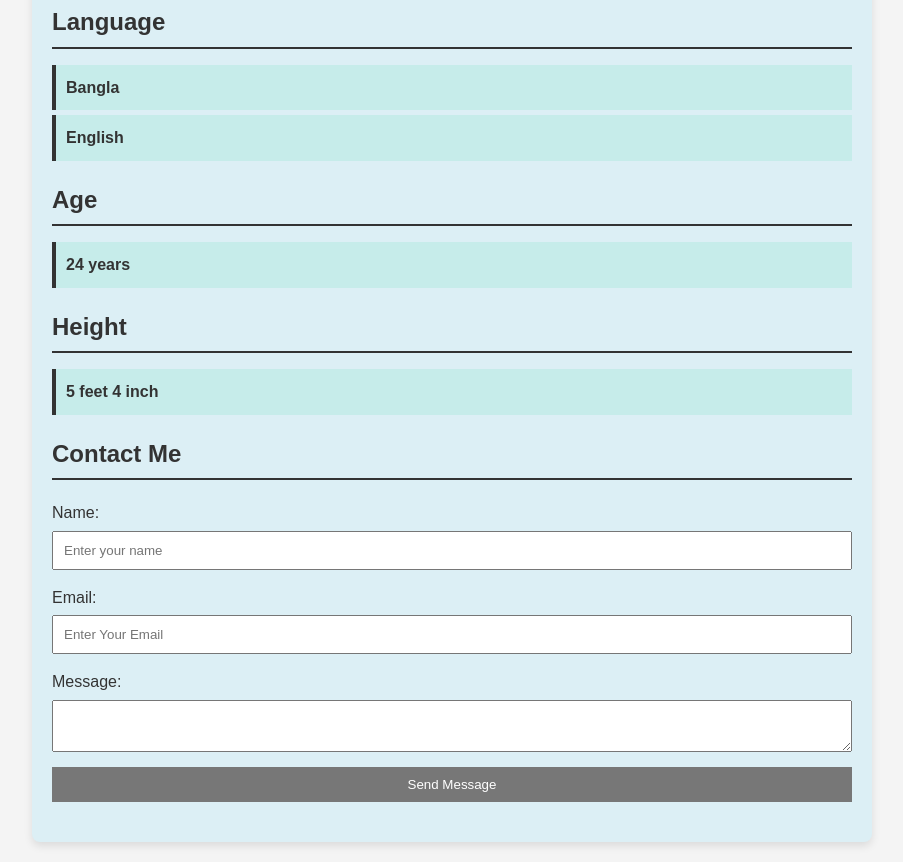
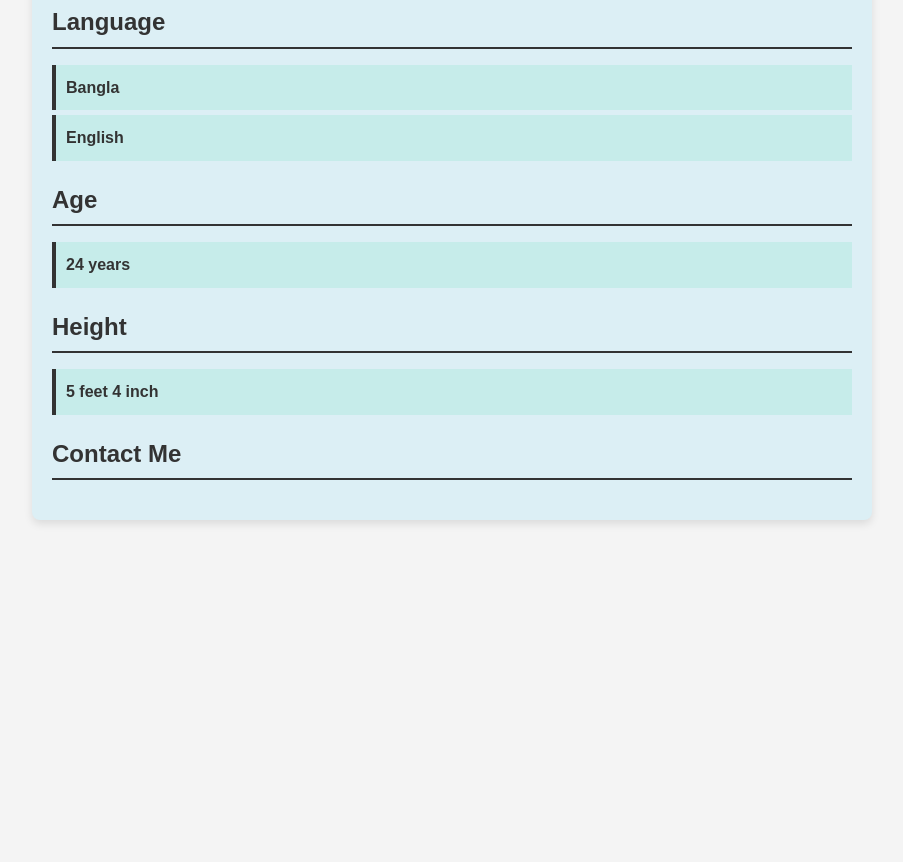
Before and after one commit to Ahmed-Fuad-Hasan/Assignment-, a plain HTML site: page index.html in a window 1280 px wide. Shown: the part 2359-3221 px from the top of the page, without its empty margins (188-1091 px from the left). After the commit the page ends 2899 px from the top, so only its background shows below. Drawn offline with Linux system fonts and the light colour scheme.

Commit message:
Update index.html

```diff
--- a/index.html
+++ b/index.html
@@ -189,29 +189,18 @@
         </section>
         <section id="contact" class="contact">
             <h2>Contact Me</h2>
-            <form action="submit_form.php" method="post">
-                <label for="name">Name:</label>
-                <input type="text" id="name" name="name" placeholder="Enter your name" required>
-
-                <label for="email">Email:</label>
-                <input type="email" id="email" name="email" placeholder="Enter Your Email" required>
-
-                <label for="message">Message:</label>
-                <textarea id="message" name="message" required></textarea>
-
-                <button type="submit">Send Message</button>
-            </form>
-        </section>
-
-          <footer style="display: flex; justify-content: space-between; padding-left: 1%; padding-right: 1%;">
-
-        <div style="font-size: 30px;" >
             <a href="https://www.facebook.com/ahmed.fuad.hasan.2024?mibextid=ZbWKwL" target="_blank"><i class="fa-brands fa-facebook"></i></a>
             <a href="https://www.instagram.com/" target="_blank"><i class="fa-brands fa-instagram"></i></a>
             <a href="https://x.com/" target="_blank"><i class="fa-brands fa-x-twitter"></i></a>
             <a href="https://github.com/Ahmed-Fuad-Hasan" target="_blank"><i class="fa-brands fa-github"></i></a>
             <a href="https://www.youtube.com/" target="_blank"><i class="fa-brands fa-youtube"></i></a>
             <a href="https://linkedin.com/in/ahmed-fuad-hasan" target="_blank"><i class="fa-brands fa-linkedin-in"></i></a>
+        </section>
+
+          <footer style="display: flex; justify-content: space-between; padding-left: 1%; padding-right: 1%;">
+
+        <div style="font-size: 30px;" >
+
         </div>
          </footer>
 
```
